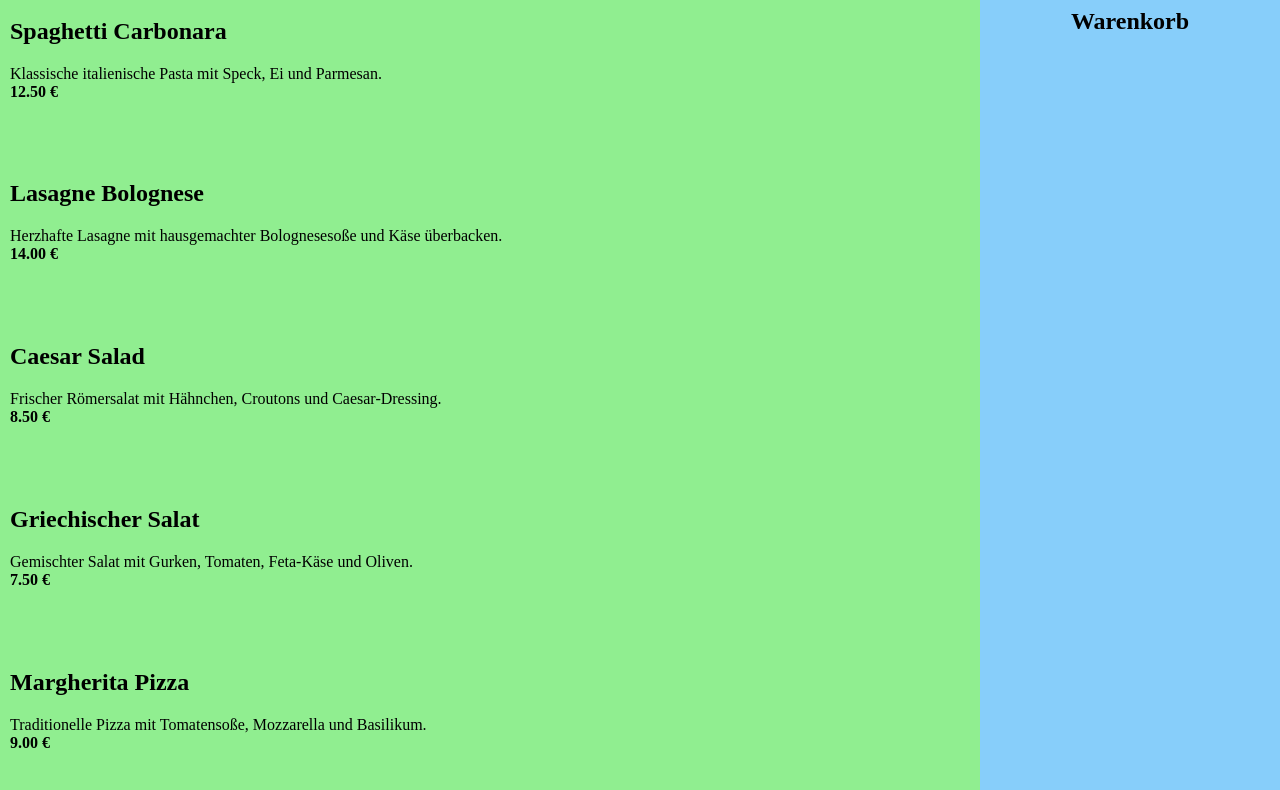
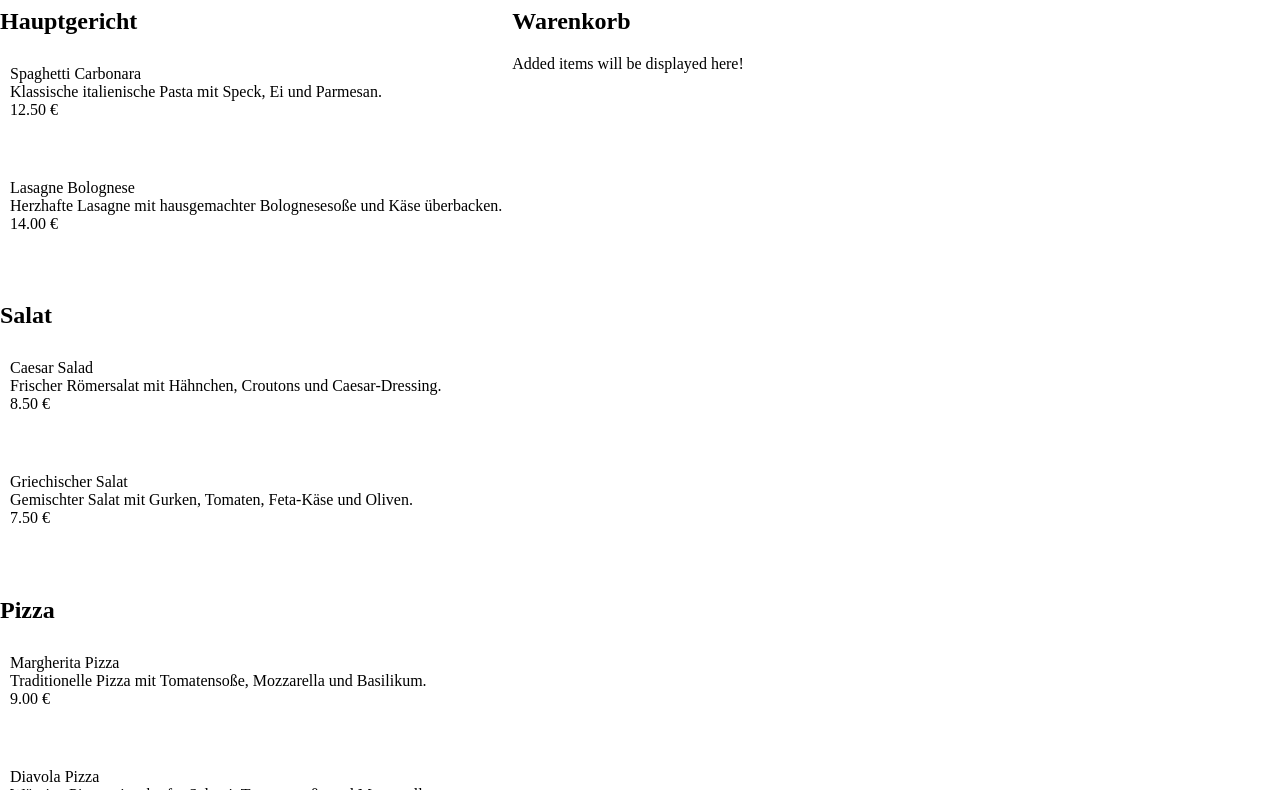
Before and after one commit to Aidan-Vidal/Bestell-App, a plain HTML site: page index.html in a window 1280 px wide. Shown: the part 520-1310 px from the top of the page. Drawn offline with Linux system fonts and the light colour scheme.

Commit message:
improved init

```diff
--- a/index.html
+++ b/index.html
@@ -7,16 +7,19 @@
     <meta name="viewport" content="width=device-width, initial-scale=1.0" />
     <title>Bestell App</title>
   </head>
-  <body>
+  <body onload="init()">
     <header>
       <img src="./assets/Logo/Bestell App- Logo.svg" alt="Logo" />
     </header>
     <div id="content_wrapper">
-      <div id="food_listing"></div>
-      <div id="shopping_cart"><h2>Warenkorb</h2></div>
+      <div id="food_section"></div>
+      <div id="cart_section">
+        <h2>Warenkorb</h2>
+        <div id="shopping_cart">Added items will be displayed here!</div>
+      </div>
     </div>
   </body>
-  <script src="scripts/template.js"></script>
+  <script src="scripts/init.js"></script>
   <script src="scripts/db.js"></script>
   <script src="script.js"></script>
 </html>
--- a/script.js
+++ /dev/null
@@ -1 +0,0 @@
-get_list();
--- /dev/null
+++ b/scripts/init.js
@@ -0,0 +1,39 @@
+// (1)Firstly, getting a list of all categories, skipping doubles.
+// (2) Then, creating divs for all food items.
+// (3) Lastly, filling in the space.
+function init() {
+
+    // (1)
+    let category = [];
+    for (let index = 0; index < listing.length; index++) {
+        const new_category = listing[index].category;
+
+        if (category.includes(new_category) !== true) {
+            category.push(listing[index].category);
+            document.getElementById('food_section').innerHTML +=
+                `<div id=${new_category}>
+                    <h2 id=${new_category}>${new_category}</h2>
+                </div>`
+        } else {
+            console.log(`Category ${new_category} already exists!`)
+        }
+    }
+
+    // (2)
+    for (let index = 0; index < listing.length; index++) {
+
+        document.getElementById(`${listing[index].category}`).innerHTML +=
+        `<div>
+          <div class="food_item">
+            <span class="name"></span>
+            <span class="description"></span>
+            <span class="price"></span>
+          </div>
+        </div>`
+
+        // (3)
+        document.getElementsByClassName('name')[index].innerHTML += listing[index].name;
+        document.getElementsByClassName('description')[index].innerHTML += listing[index].description;
+        document.getElementsByClassName('price')[index].innerHTML += listing[index].price.toFixed(2)+" €";
+    }
+}
--- a/scripts/template.js
+++ /dev/null
@@ -1,15 +0,0 @@
-function init() {}
-
-function get_list() {
-    for (let index = 0; index < listing.length; index++) {
-        const foodObj = listing[index];
-
-        document.getElementById('food_listing').innerHTML +=
-
-        `<div class="food_item" id="food${index}">
-            <h2 id="name${index}">${foodObj.name}</h2>
-            <span id="description${index}">${foodObj.description}</span>
-            <span id="price${index}"><b>${foodObj.price.toFixed(2)} €</b></span>
-        </div>`;
-    }
-}
--- a/style.css
+++ b/style.css
@@ -6,12 +6,9 @@ header {
     flex-direction: column;
     width: 100% - 300px;
     flex: 1;
-    background-color: lightgreen;
 }
 #shopping_cart {
     width: 300px;
-    background-color: lightskyblue;
-    text-align: center;
 }
 #content_wrapper {
     display: flex;
```
